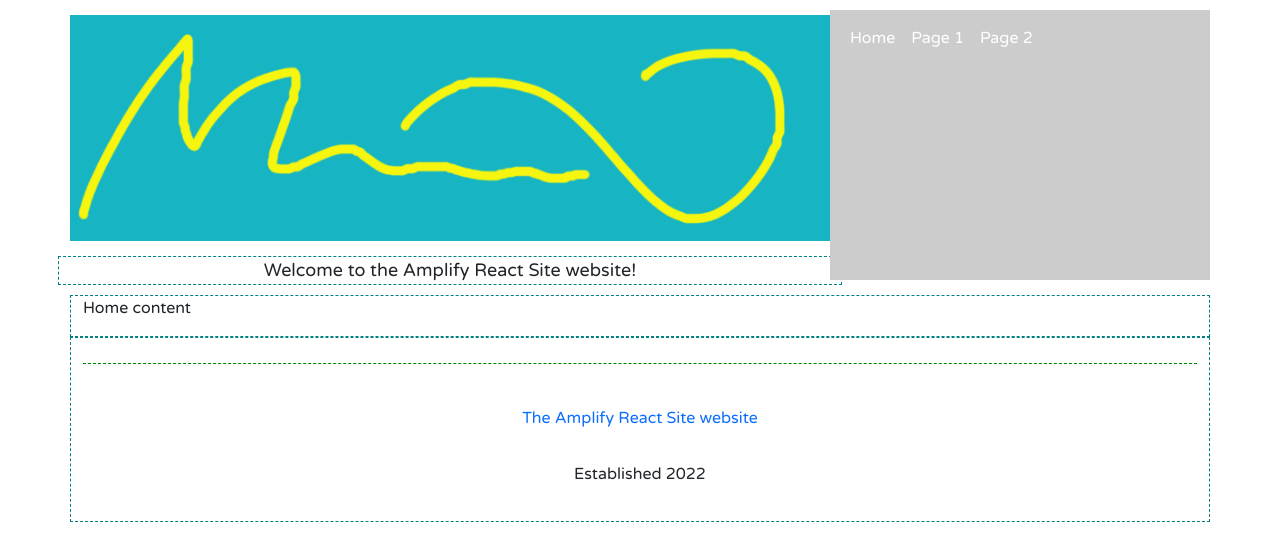
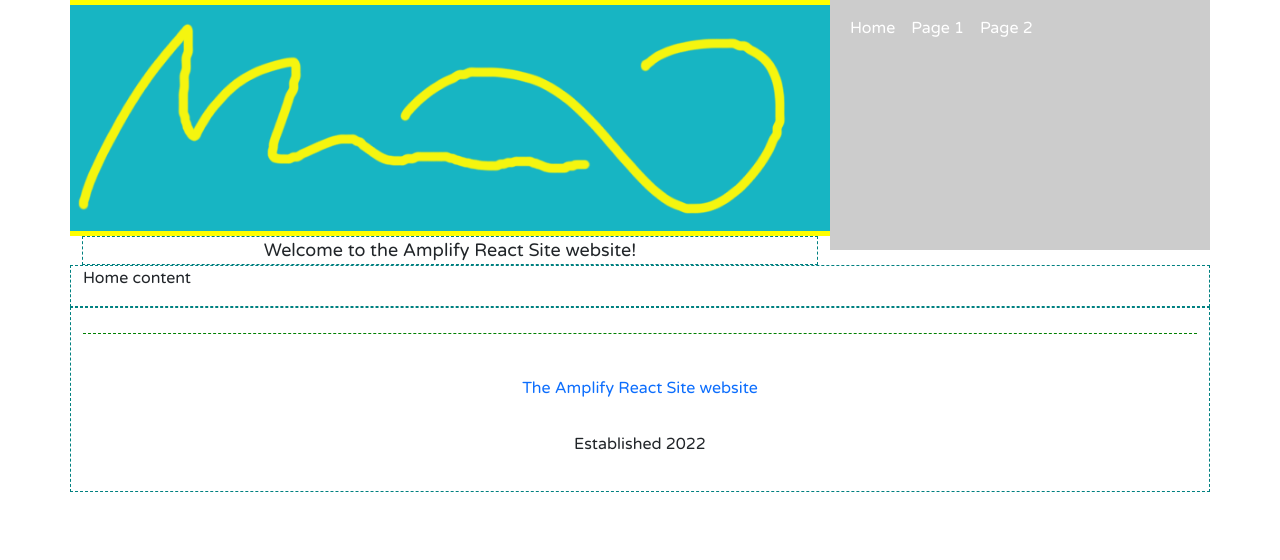
Before and after one commit to MattThommes/amplify-react-app, a React (Create React App) app: page / in a window 1280 px wide. Shown: the top 560 px of the page. Built offline with nearby package versions, Linux system fonts and the light colour scheme.

Commit message:
Layout style updates

```diff
--- a/src/App.scss
+++ b/src/App.scss
@@ -3,7 +3,7 @@
 
 .App {
 	font-family: 'Varela Round';
-	margin: 10px 0;
+	margin: 0;
 	text-align: center;
 
 	.container, div[class^=container-] {
@@ -18,7 +18,7 @@
 			}
 
 			.header-brand {
-				background-color: white;
+				background-color: yellow;
 				padding: 0; /* To nudge the logo over slightly */
 
 			.navbar-brand {
@@ -32,7 +32,6 @@
 
 			.header-sub {
 				font-size: 18px;
-				padding: 10px 0;
 			}
 		}
 
```
